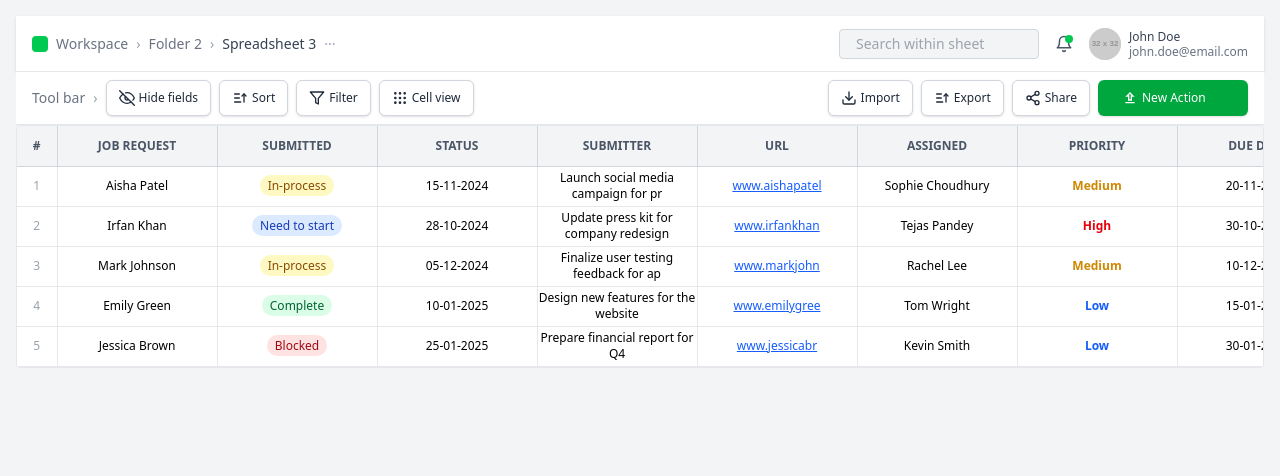
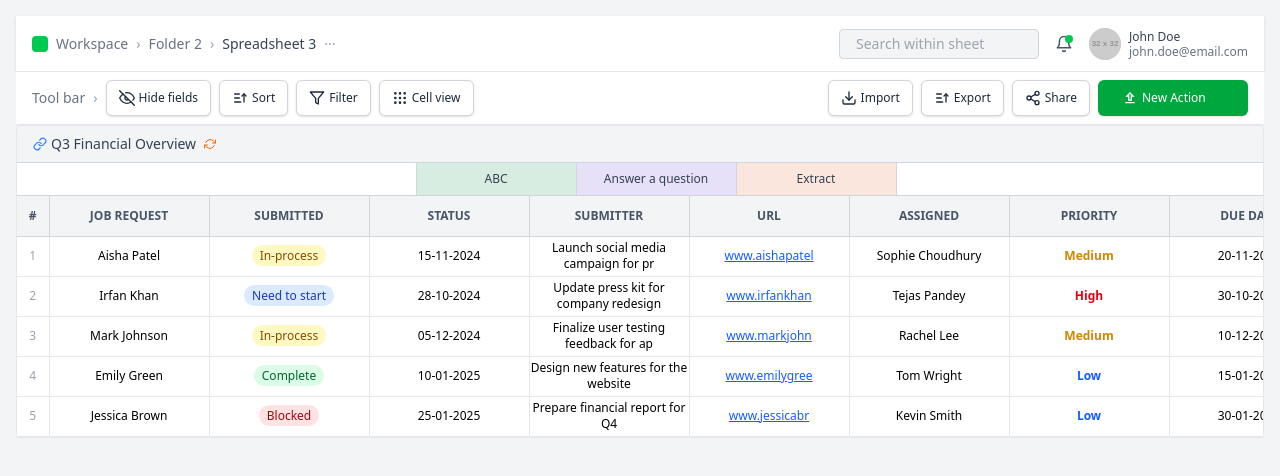
Before and after one commit to jubindas/react-internship-design, a React (Vite) app: page / in a window 1280 px wide. Shown: the top 476 px of the page. Built offline with nearby package versions, Linux system fonts and the light colour scheme.

Commit message:
ill check tomorrow

```diff
--- a/src/components/Table.tsx
+++ b/src/components/Table.tsx
@@ -1,5 +1,6 @@
 import React, { useState } from 'react';
-import dummyData from '../data/dummyData'; // Your dummy data file
+import { FiLink, FiRefreshCw } from 'react-icons/fi';
+import dummyData from '../data/dummyData'; // Adjust path if needed
 
 const SheetTable = () => {
   const headers = [
@@ -48,15 +49,41 @@ const SheetTable = () => {
   };
 
   return (
-    <div className="overflow-auto border border-gray-200 rounded bg-white max-h-[calc(100vh-112px)]">
+    <div className="overflow-auto border border-gray-200 rounded bg-white">
+      {/* Top Section Bar */}
+      <div className="flex items-center px-4 py-2 bg-gray-100 border-b border-gray-300 text-sm">
+        <FiLink size={14} className="text-blue-500 mr-1" />
+        <span className="font-medium text-gray-700">Q3 Financial Overview</span>
+        <FiRefreshCw size={12} className="text-orange-500 ml-2 animate-spin-slow" />
+      </div>
+
+      {/* Colored Section Row */}
+      <div className="flex border-b border-gray-300 text-xs font-medium">
+        <div className="w-[32px] h-[32px]"></div> {/* Empty for # */}
+        <div className="flex-1 bg-white h-[32px]"></div>{' '}
+        {/* For first columns: Job Request, Submitted, Status, Submitter, URL */}
+        <div className="bg-[#d8ede1] text-gray-700 w-[160px] h-[32px] flex items-center justify-center border-l border-gray-300">
+          ABC
+        </div>
+        <div className="bg-[#e6e1f8] text-gray-700 w-[160px] h-[32px] flex items-center justify-center border-l border-gray-300">
+          Answer a question
+        </div>
+        <div className="bg-[#fbe6dd] text-gray-700 w-[160px] h-[32px] flex items-center justify-center border-l border-gray-300">
+          Extract
+        </div>
+        <div className="flex-1 bg-white h-[32px] border-l border-gray-300"></div>{' '}
+        {/* Fill remaining space if needed */}
+      </div>
+
+      {/* Table */}
       <table className="border-collapse table-fixed w-full text-sm">
         <thead>
           <tr className="bg-gray-100 border-b border-gray-300 text-xs uppercase text-gray-600">
             {headers.map((header, idx) => (
               <th
                 key={idx}
-                className={`border-r border-gray-300 font-semibold text-center px-2 ${
-                  header === '#' ? 'w-[40px] h-[40px]' : 'w-[160px] h-[40px]'
+                className={`border-r border-gray-300 font-semibold text-center ${
+                  header === '#' ? 'w-[32px] h-[32px]' : 'w-[160px] h-[40px]'
                 }`}
               >
                 {header}
@@ -70,14 +97,15 @@ const SheetTable = () => {
             <tr
               key={rowIndex}
               className="hover:bg-gray-50 border-b border-gray-200"
-              style={{ height: '40px' }} // Row height fixed
+              style={{ height: '40px' }}
             >
-              {/* Row Number */}
-              <td className="border-r border-gray-200 w-[40px] h-[40px] text-center text-xs text-gray-400 font-medium align-middle">
+              <td
+                className="border-r border-gray-200 w-[32px] h-[32px] text-center text-xs text-gray-400 font-medium align-middle"
+                style={{ lineHeight: '32px' }}
+              >
                 {rowIndex + 1}
               </td>
 
-              {/* Data Cells */}
               {Object.entries(row).map(([key, value], colIndex) => (
                 <td
                   key={colIndex}
```
